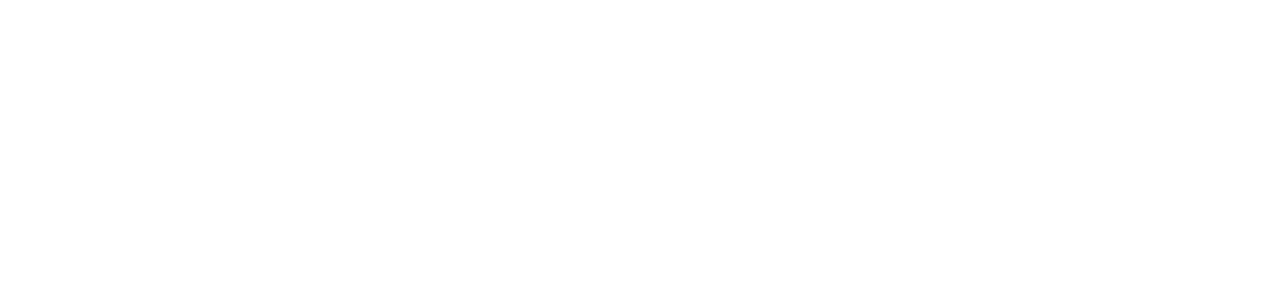
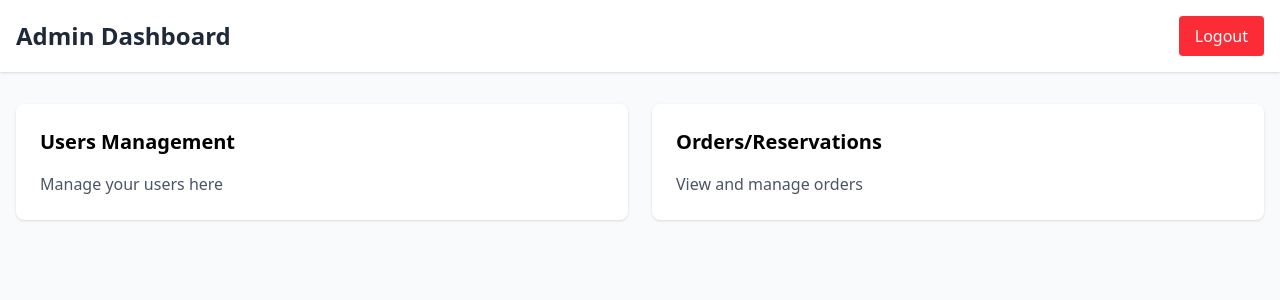
Before and after one commit to Dewarjuna/MiniProject_DewaArjuna, a React (Vite) app: page /dashboard in a window 1280 px wide. Before the commit this address had no page. Shown: the top 300 px of the page. Built offline with nearby package versions, Linux system fonts and the light colour scheme.

Commit message:
feat(dashboard): added dashboard login button for admin
- added dashboard page
- changed landing page as home
- added login button in home for admin to login

```diff
--- a/src/App.jsx
+++ b/src/App.jsx
@@ -1,13 +1,15 @@
 import { BrowserRouter, Routes, Route } from "react-router-dom";
 import Login from "@/pages/Login/Login"
 import Home from "@/pages/Home/Home"
+import Dashboard from "@/pages/Dashboard/Dashboard"
 
 function App() {
   return (
 <BrowserRouter>
       <Routes>
-        <Route path="/" element={<Login />} />
-        <Route path="/home" element={<Home />}/>
+        <Route path="/" element={<Home />} />
+        <Route path="/Login" element={<Login />}/>
+        <Route path="/dashboard" element={<Dashboard />}/>
       </Routes>
   </BrowserRouter>
   );
--- a/src/components/Navbar.jsx
+++ b/src/components/Navbar.jsx
@@ -1,16 +1,31 @@
+import { useNavigate } from "react-router-dom";
+
 function Navbar() {
+  const navigate = useNavigate();
+
   return (
     <header className="bg-white/80 backdrop-blur shadow fixed w-full z-10 animate-fadeIn">
       <div className="max-w-6xl mx-auto px-4 py-3 flex justify-between items-center">
         <h1 className="text-2xl font-bold text-amber-800">Cafe MeTime</h1>
+
+        <div className="flex items-center gap-6">
           <nav className="space-x-6">
             <a href="#home" className="hover:text-amber-600">Home</a>
             <a href="#about" className="hover:text-amber-600">About</a>
             <a href="#menu" className="hover:text-amber-600">Menu</a>
             <a href="#contact" className="hover:text-amber-600">Contact</a>
           </nav>
+
+          <button
+            onClick={() => navigate("/login")}
+            className="bg-amber-800 text-white px-4 py-2 rounded-lg hover:bg-amber-700 transition-colors"
+          >
+            Admin
+          </button>
+        </div>
       </div>
     </header>
   );
 }
+
 export default Navbar;
--- /dev/null
+++ b/src/pages/Dashboard/Dashboard.jsx
@@ -0,0 +1,48 @@
+import { useNavigate } from "react-router-dom";
+
+function Dashboard() {
+  const navigate = useNavigate();
+
+  const handleLogout = () => {
+    // Clear any stored tokens/auth data here
+    navigate("/");
+  };
+
+  return (
+    <div className="min-h-screen bg-gray-50">
+      {/* Dashboard Header */}
+      <header className="bg-white shadow-sm">
+        <div className="max-w-7xl mx-auto px-4 py-4 flex justify-between items-center">
+          <h1 className="text-2xl font-bold text-gray-800">Admin Dashboard</h1>
+          <button
+            onClick={handleLogout}
+            className="bg-red-500 text-white px-4 py-2 rounded hover:bg-red-600"
+          >
+            Logout
+          </button>
+        </div>
+      </header>
+
+      {/* Dashboard Content */}
+      <main className="max-w-7xl mx-auto px-4 py-8">
+        <div className="grid grid-cols-1 md:grid-cols-2 gap-6">
+          {/* Users Table Card */}
+          <div className="bg-white p-6 rounded-lg shadow">
+            <h2 className="text-xl font-semibold mb-4">Users Management</h2>
+            <p className="text-gray-600">Manage your users here</p>
+            {/* Add your users table component here */}
+          </div>
+
+          {/* Orders/Reservations Card */}
+          <div className="bg-white p-6 rounded-lg shadow">
+            <h2 className="text-xl font-semibold mb-4">Orders/Reservations</h2>
+            <p className="text-gray-600">View and manage orders</p>
+            {/* Add your orders component here */}
+          </div>
+        </div>
+      </main>
+    </div>
+  );
+}
+
+export default Dashboard;
--- a/src/pages/Login/Login.jsx
+++ b/src/pages/Login/Login.jsx
@@ -22,8 +22,9 @@ function Login() {
         { headers: { "x-api-key": "reqres-free-v1" } }
         );
 
-        // setMessage(`Login success! Token: ${res.data.token}`);
-        setTimeout(() => navigate("/home"), 1000);
+        setMessage("Login successful! Redirecting...");
+        // Navigate to dashboard after successful login
+        setTimeout(() => navigate("/dashboard"), 1000);
     } catch {
       setMessage("Login failed. Check your credentials.");
     } finally {
@@ -33,11 +34,19 @@ function Login() {
 
   return (
     <div className="min-h-screen flex items-center justify-center bg-gray-100">
+      {/* Back to Home button */}
+      <button
+        onClick={() => navigate("/")}
+        className="absolute top-4 left-4 text-gray-600 hover:text-gray-800"
+      >
+        ← Back to Home
+      </button>
+
       <form
         onSubmit={handleLogin}
         className="bg-white p-6 rounded-2xl shadow-md w-80"
       >
-        <h2 className="text-2xl font-semibold mb-4 text-center">Login</h2>
+        <h2 className="text-2xl font-semibold mb-4 text-center">Admin Login</h2>
 
         <input
           type="email"
@@ -45,6 +54,7 @@ function Login() {
           className="w-full p-2 mb-3 border rounded"
           value={email}
           onChange={(e) => setEmail(e.target.value)}
+          required
         />
 
         <input
@@ -53,18 +63,21 @@ function Login() {
           className="w-full p-2 mb-4 border rounded"
           value={password}
           onChange={(e) => setPassword(e.target.value)}
+          required
         />
 
         <button
           type="submit"
           disabled={loading}
-          className="w-full bg-blue-500 text-white py-2 rounded hover:bg-blue-600"
+          className="w-full bg-blue-500 text-white py-2 rounded hover:bg-blue-600 disabled:bg-blue-300"
         >
           {loading ? "Logging in..." : "Login"}
         </button>
 
         {message && (
-          <p className="text-sm mt-4 text-center text-gray-700">{message}</p>
+          <p className={`text-sm mt-4 text-center ${message.includes("failed") ? "text-red-600" : "text-green-600"}`}>
+            {message}
+          </p>
         )}
       </form>
     </div>
```
Lines whose indentation alone changed are shown as unchanged.
